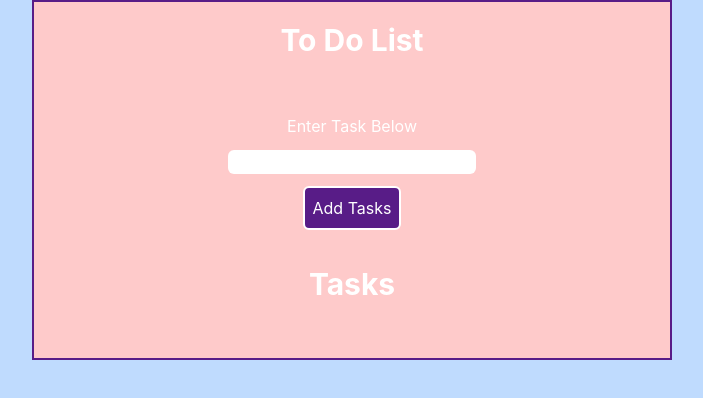
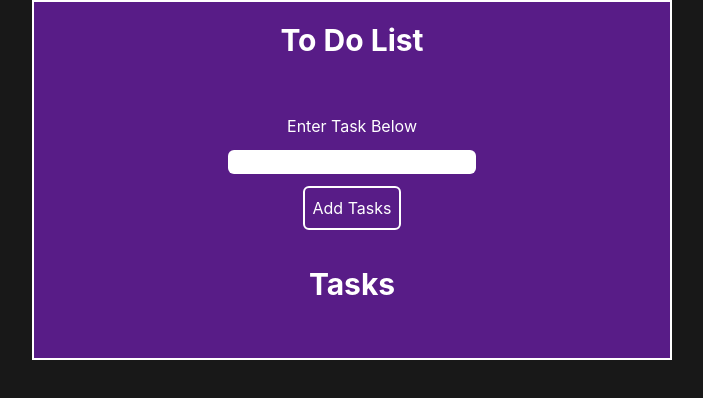
Before and after one commit to Killdroid2342/to-do-list, a React (Create React App) app: page / in a window 1280 px wide. Shown: the top 398 px of the page, without its empty margins (288-991 px from the left). Built offline with nearby package versions, Linux system fonts and the light colour scheme; the HTML template or start-up script is replaced by a standard one.

Commit message:
changed color on site

```diff
--- a/src/To-Do-List/ToDoListForm.js
+++ b/src/To-Do-List/ToDoListForm.js
@@ -26,20 +26,16 @@ const ToDoListForm = () => {
     const newList = list.filter((currItem) => currItem !== item);
     setList(newList);
   };
+  // local storage.
 
   useEffect(() => {
     localStorage.setItem('lists', JSON.stringify(list));
   }, [list]);
-  useEffect(() => {
-    const storage = JSON.parse(localStorage.getItem('list'));
-    if (storage) {
-      setList(storage);
-    }
-  }, []);
+
   return (
     <React.Fragment>
-      <div className='h-screen bg-blue-200'>
-        <div className='center w-1/2 bg-red-200 mx-auto border-2 border-purple-900'>
+      <div className='h-screen bg-grey-900'>
+        <div className='center w-1/2 bg-purple-900 mx-auto border-2 border-white'>
           <form onSubmit={click}>
             <h1 className='header text-center'>To Do List</h1>
             <div className='center mb-4 '>
@@ -53,7 +49,6 @@ const ToDoListForm = () => {
           <div className='center px-4 w-1/2'>
             <h2 className='header'>Tasks</h2>
             {list.map((item) => (
-              // item = {id: v4(), value: "radasdas"}
               <li
                 className='text-white text-base mb-12 font-bold list-none'
                 key={item.id}
```
